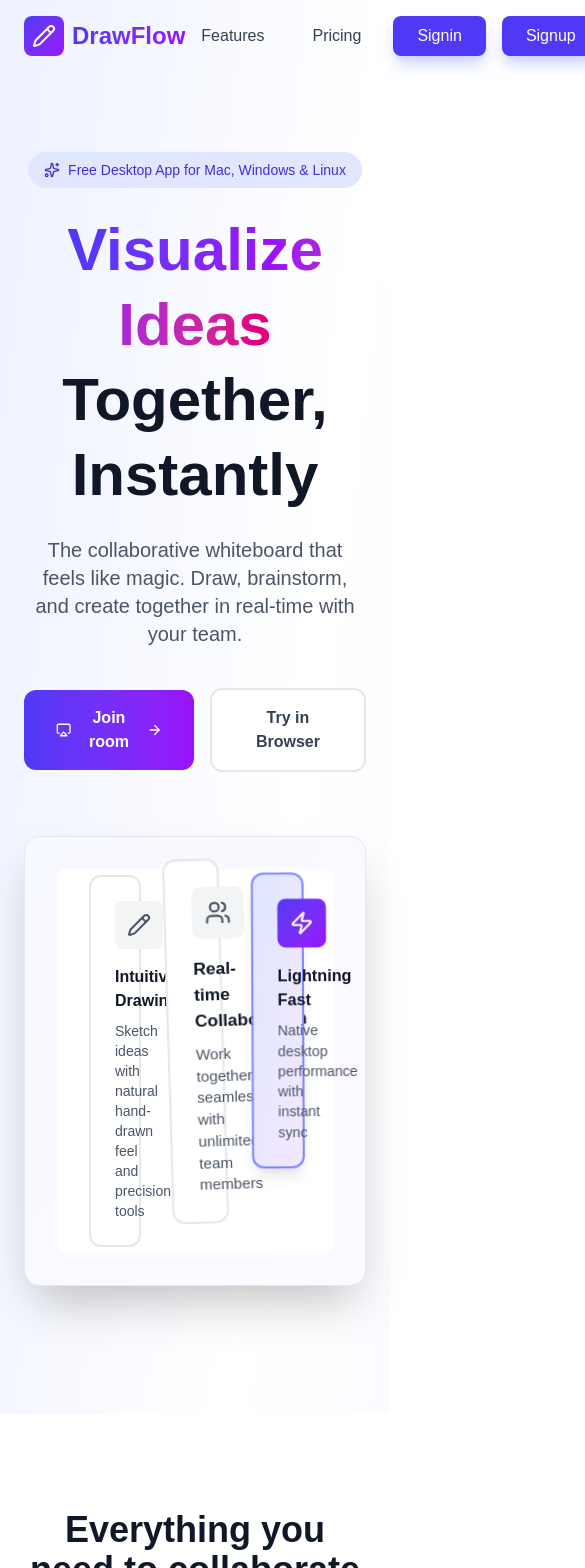
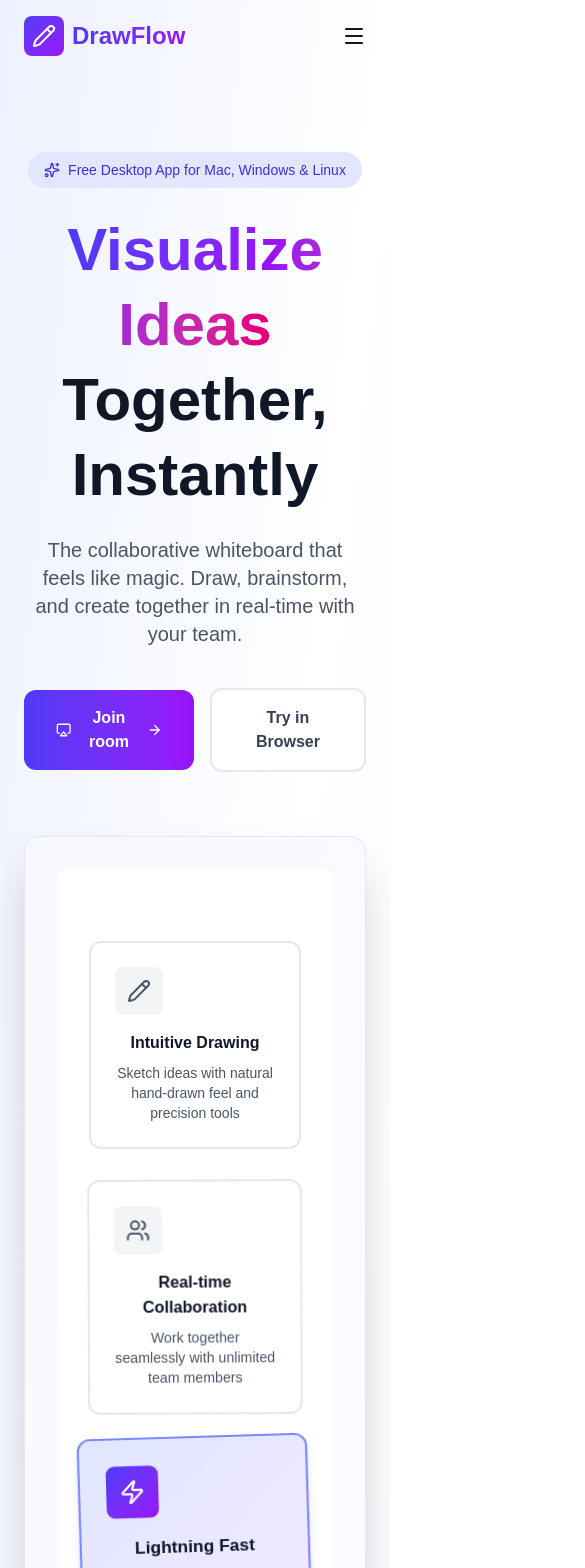
Before and after one commit to raviraj34/TeamBoard, a Next.js app in the folder apps/draw-frontend/frontend/: page / in a window 390 px wide. Shown: the top 1568 px of the page, 585 px wide, since content can reach past the window. Built offline with nearby package versions, Linux system fonts and the light colour scheme.

Commit message:
responsiveness-added

```diff
--- a/apps/draw-frontend/frontend/app/features/page.tsx
+++ b/apps/draw-frontend/frontend/app/features/page.tsx
@@ -11,7 +11,7 @@ import {
 export default function FeaturesPage() {
     const router = useRouter();
     const [activeTab, setActiveTab] = useState('collaboration');
-
+    const [menuOpen , setMenuOpen] = useState(false);
     const mainFeatures = [
         {
             icon: <Users className="w-8 h-8" />,
@@ -136,7 +136,7 @@ export default function FeaturesPage() {
             </nav>
 
             {/* Hero Section */}
-            <div className="max-w-7xl md:flex md:w-42 mx-auto px-6 pt-20 pb-16 text-center">
+            <div className=" flex flex-col max-w-7xl md:flex-row md:w-42 mx-auto px-6 pt-20 pb-16 text-center">
                 <div className="inline-flex items-center gap-2 bg-indigo-100 text-indigo-700 px-4 py-2 rounded-full mb-6">
                     <Sparkles className="w-4 h-4" />
                     <span className="text-sm font-medium">Everything you need to collaborate</span>
--- a/apps/draw-frontend/frontend/app/joinroom/page.tsx
+++ b/apps/draw-frontend/frontend/app/joinroom/page.tsx
@@ -13,7 +13,6 @@ export default function RoomLandingPage() {
   const [isCreating, setIsCreating] = useState(false);
   const [isJoining, setIsJoining] = useState(false);
   const [error, setError] = useState('');
-
   const handleCreateRoom = async () => {
     setIsCreating(true);
     setError('');
--- a/apps/draw-frontend/frontend/app/page.tsx
+++ b/apps/draw-frontend/frontend/app/page.tsx
@@ -1,13 +1,13 @@
 "use client"
 import React, { useState, useEffect } from 'react';
-import { Pencil, Users, Zap, Download, Lock, Sparkles, ArrowRight, Check, Router, SquarePlus, Airplay } from 'lucide-react';
+import { Pencil, Users, Zap, Download, Lock, Sparkles, ArrowRight, Check, Router, SquarePlus, Airplay, Menu, X } from 'lucide-react';
 import { useRouter } from 'next/navigation';
 
 export default function WhiteboardLanding() {
   const router  =useRouter();
   const [isVisible, setIsVisible] = useState(false);
   const [activeFeature, setActiveFeature] = useState(0);
-
+  const[menuOpen , setmenuOpen] =useState(false);
 
   useEffect(() => {
     setIsVisible(true);
@@ -59,27 +59,65 @@ export default function WhiteboardLanding() {
         <div className="flex items-center gap-4">
           <button onClick={()=>{
             router.push("/features")
-          }} className="px-4 py-2 text-gray-700 hover:text-indigo-600 transition-colors">
+          }} className="hidden md:flex px-4 py-2  text-gray-700 hover:text-indigo-600 transition-colors">
             Features
           </button>
-          <button className="px-4 py-2 text-gray-700 hover:text-indigo-600 transition-colors">
+          <button className="hidden md:flex px-4 py-2 text-gray-700 hover:text-indigo-600 transition-colors">
             Pricing
           </button>
           <button onClick={()=>{
             router.push("/signin")
-          }} className="px-6 py-2 bg-indigo-600 text-white rounded-lg hover:bg-indigo-700 transition-all hover:scale-105 shadow-lg shadow-indigo-200">
+          }} className="hidden md:flex px-6 py-2 bg-indigo-600 text-white rounded-lg hover:bg-indigo-700 transition-all hover:scale-105 shadow-lg shadow-indigo-200">
             Signin
           </button>
           <button onClick={()=>{
             router.push("/signup")
-          }} className="px-6 py-2 bg-indigo-600 text-white rounded-lg hover:bg-indigo-700 transition-all hover:scale-105 shadow-lg shadow-indigo-200">
+          }} className="hidden md:flex px-6 py-2 bg-indigo-600 text-white rounded-lg hover:bg-indigo-700 transition-all hover:scale-105 shadow-lg shadow-indigo-200">
             Signup
           </button>
+
+
         </div>
+          <button className='md:hidden'
+          onClick={()=> setmenuOpen(!menuOpen)}
+          >
+            {menuOpen ? <X /> :<Menu />}
+          </button>
+
       </nav>
+      {menuOpen && (
+       <div
+  className={`
+    md:hidden
+    overflow-hidden
+    transition-all duration-300 ease-in-out
+    ${menuOpen ? "max-h-60 opacity-100 mt-4" : "max-h-0 opacity-0"}
+  `}
+>
+  <div className="
+    flex flex-col gap-4
+    bg-white/70 backdrop-blur-lg
+    rounded-xl shadow-lg p-5
+    border border-gray-200
+
+  ">
+    <button onClick={()=> router.push("/signin")} className="bg-indigo-600 text-white rounded-lg py-2 text-center">Sign In</button>
+    <button onClick={()=>router.push("/signup")}className="bg-indigo-600 text-white rounded-lg py-2">
+      Sign Up
+    </button>
+    <button onClick={()=>router.push("/feature")}className="bg-indigo-600 text-white rounded-lg py-2">
+      Features
+    </button>
+    <button onClick={()=>router.push("/pricing")}className="bg-indigo-600 text-white rounded-lg py-2">
+      Pricing
+    </button>
+
+  </div>
+</div>
+      )}
 
       {/* Hero Section */}
-      <div className="max-w-7xl mx-auto px-6 pt-20 pb-32">
+      <div className="max-w-7xl mx-auto px-6 pt-20 pb-12 md:pb-25">
         <div className={`text-center transform transition-all duration-1000 ${isVisible ? 'translate-y-0 opacity-100' : 'translate-y-10 opacity-0'}`}>
           <div className="inline-flex items-center gap-2 bg-indigo-100 text-indigo-700 px-4 py-2 rounded-full mb-6">
             <Sparkles className="w-4 h-4" />
@@ -119,13 +157,14 @@ export default function WhiteboardLanding() {
               <div className="absolute inset-0 bg-gradient-to-br from-indigo-50 to-purple-50 opacity-50"></div>
 
               {/* Mock Canvas */}
-              <div className="relative bg-white rounded-lg h-96 flex items-center justify-center">
-                <div className="grid grid-cols-3 gap-8 p-8">
+              <div className="relative bg-white rounded-lg py-10 ">
+                <div className=" grid grid-cols-1 sm:grid-cols-2 md:grid-cols-3 gap-8 p-8 ">
                   {features.map((feature, idx) => (
                     <div
                       key={idx}
                       className={`transform transition-all duration-500 ${
                         activeFeature === idx ? 'scale-110 -rotate-2' : 'scale-100 rotate-0'
+
                       }`}
                     >
                       <div className={`p-6 rounded-xl border-2 ${
```
